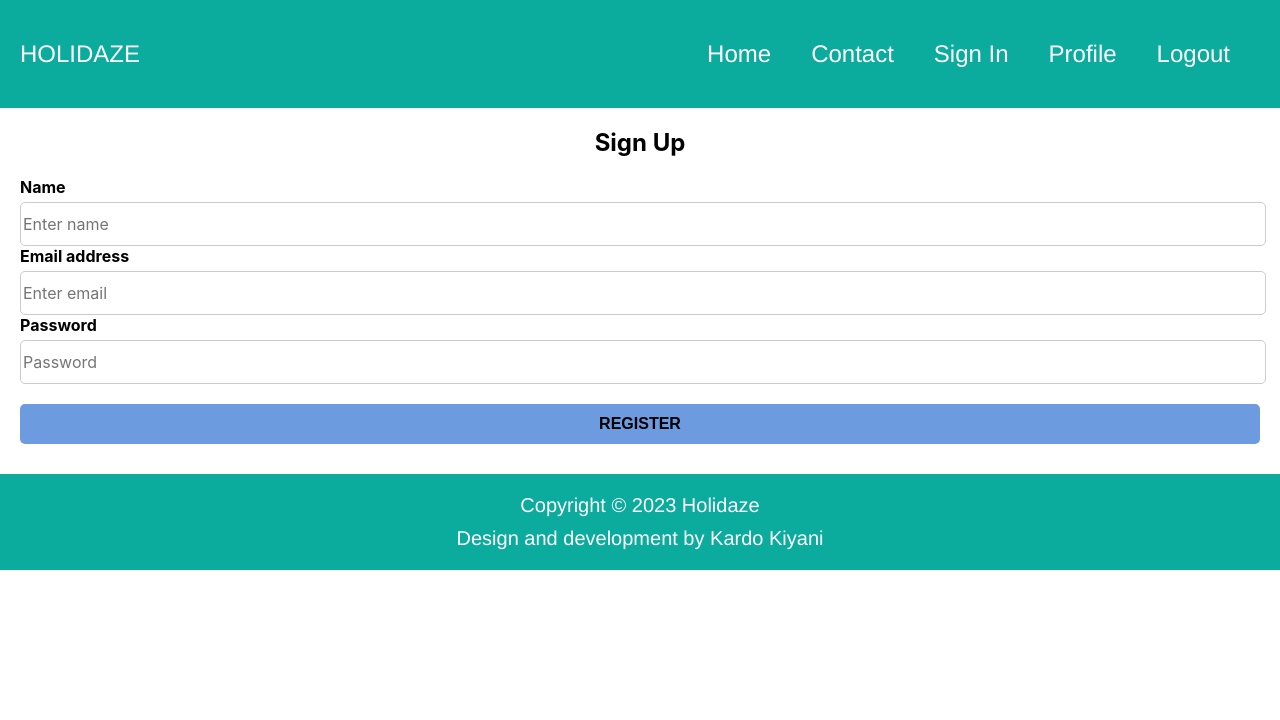
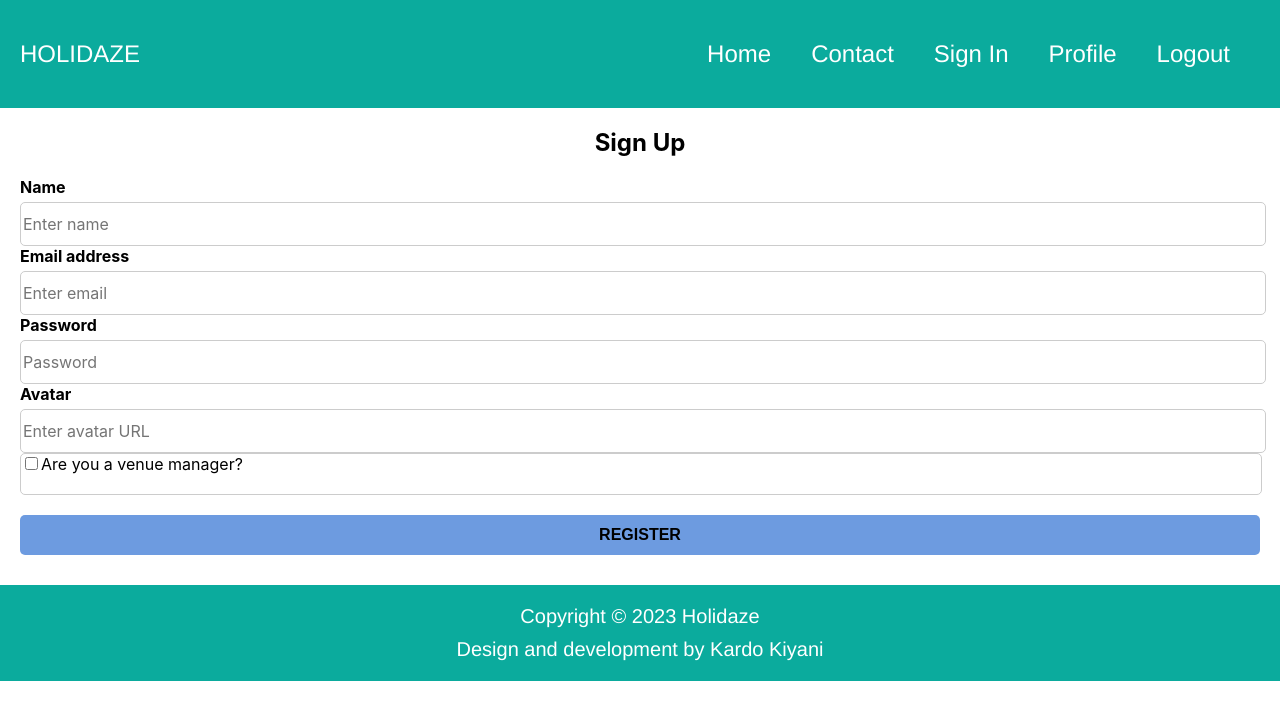
Before and after one commit to kardokiyani/holidaze-exam, a React (Create React App) app: page /signUp in a window 1280 px wide. Shown: the top 720 px of the page. Built offline with nearby package versions, Linux system fonts and the light colour scheme.

Commit message:
SignUp page updated
Added the avatar and isVenueManager to the signup form. Now the user can login as both customer and manager, depending on if they click on the checkbox or not.

```diff
--- a/src/components/signUp/index.jsx
+++ b/src/components/signUp/index.jsx
@@ -11,6 +11,8 @@ export function SignUp() {
     name: "",
     email: "",
     password: "",
+    avatar: "",
+    isVenueManager: false,
   });
 
   const handleSubmit = async (event) => {
@@ -45,11 +47,15 @@ export function SignUp() {
         headers: {
           "Content-Type": "application/json",
         },
-        body: JSON.stringify(formData),
+        body: JSON.stringify({
+          ...formData,
+          isVenueManager: formData.isVenueManager ? true : false,
+        }),
       });
       const json = await response.json();
       console.log(json); // Log the response data
       setIsLoading(false);
+      console.log("isVenueManager:", formData.isVenueManager ? true : false); // Log isVenueManager value
       // Redirect to a success page or do something else
     } catch (error) {
       setIsLoading(false);
@@ -57,11 +63,13 @@ export function SignUp() {
     }
   };
 
+
   const handleChange = (event) => {
-    const { name, value } = event.target;
+    const { name, value, type, checked } = event.target;
+    const newValue = type === "checkbox" ? checked : value;
     setFormData((prevState) => ({
       ...prevState,
-      [name]: value,
+      [name]: newValue,
     }));
   };
 
@@ -121,6 +129,29 @@ export function SignUp() {
           </Form.Control.Feedback>
         </Form.Group>
 
+        <Form.Group controlId="formBasicAvatar">
+          <Form.Label>Avatar</Form.Label>
+          <Form.Control
+            className="form-control"
+            type="text"
+            placeholder="Enter avatar URL"
+            name="avatar"
+            value={formData.avatar}
+            onChange={handleChange}
+          />
+        </Form.Group>
+
+        <Form.Group controlId="formBasicIsVenueManager">
+          <Form.Check
+            className="form-control"
+            type="checkbox"
+            label="Are you a venue manager?"
+            name="isVenueManager"
+            checked={formData.isVenueManager}
+            onChange={handleChange}
+          />
+        </Form.Group>
+
         <Button className="submit-btn" variant="primary" type="submit">
           Register
         </Button>
```
